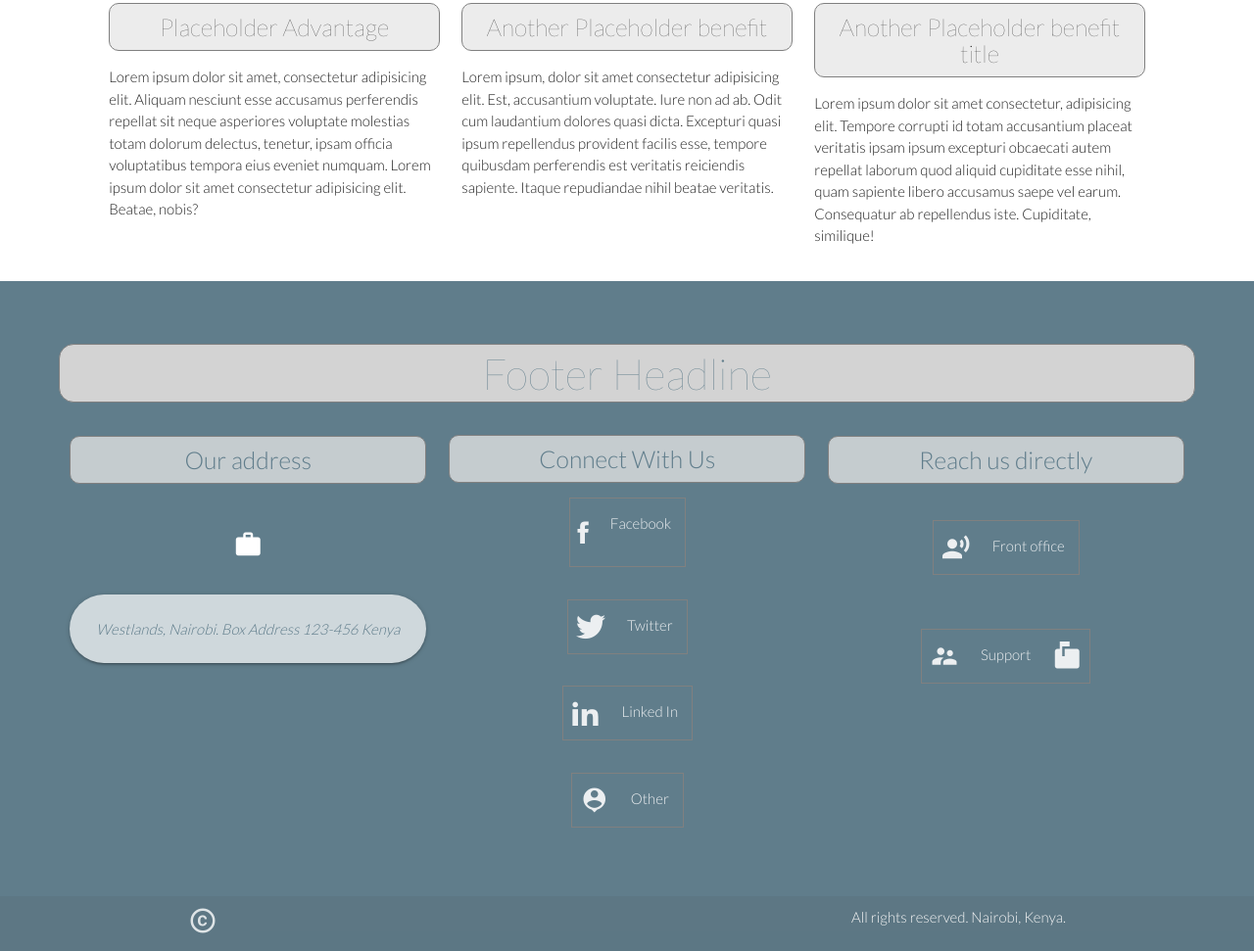
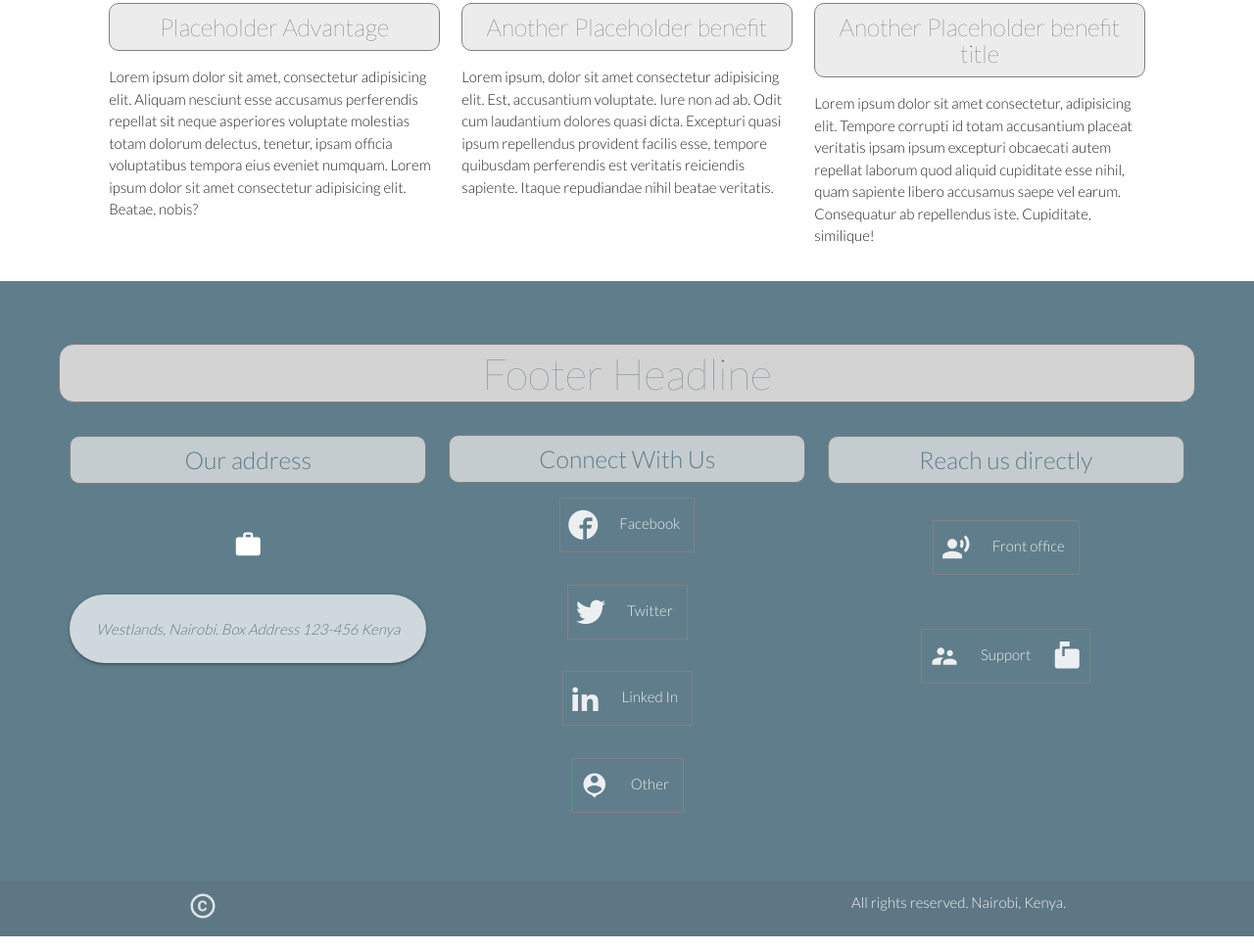
Before and after one commit to sh0uy0/bvaproject, a plain HTML site: page about.html in a window 1280 px wide. Shown: the part 828-1799 px from the top of the page at 98% size. Drawn offline with Linux system fonts and the light colour scheme; files whose address does not match are found by name.

Commit message:
Update about.html

```diff
--- a/about.html
+++ b/about.html
@@ -168,7 +168,7 @@
                             <ul>
                                 <li>
                                     <span class="el elclaso">
-                                        <i class="ion-social-facebook small"></i>
+                                        <i class="iconmoon-facebook3 small"></i>
                                         <a class="center" href="#!">Facebook</a>
                                     </span>
                                 </li>
```
